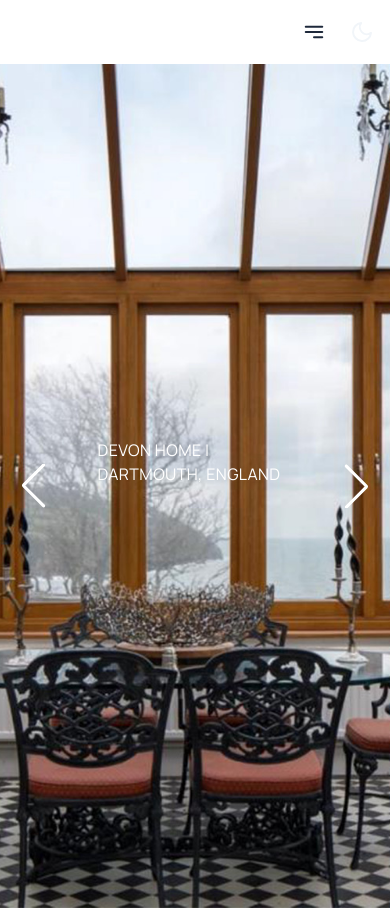
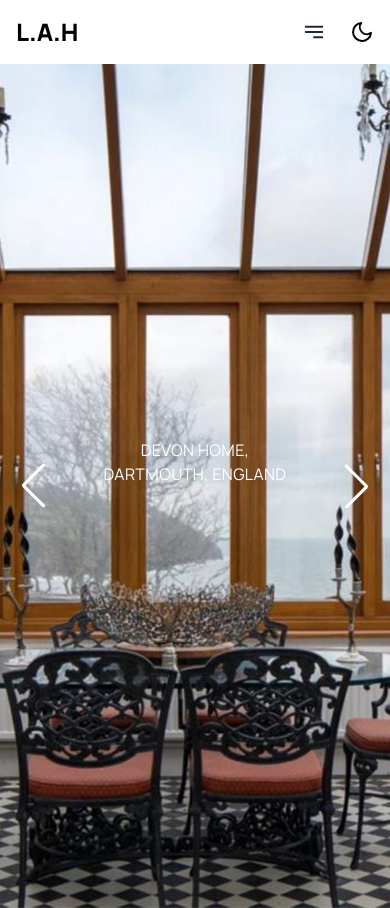
Before and after one commit to saadkhaan/lah, a Next.js app: page / in a window 390 px wide. Built offline with nearby package versions, Linux system fonts and the light colour scheme.

Commit message:
portfolio text centered for mobile

```diff
--- a/app/globals.css
+++ b/app/globals.css
@@ -23,6 +23,6 @@
         @apply text-slate-500 tracking-wide dark:text-slate-400
     }
     nav li {
-        @apply uppercase text-lg text-white hover:text-slate-200 dark:text-slate-400 dark:hover:text-slate-300
+        @apply uppercase text-lg text-slate-800 md:text-white hover:text-slate-200 dark:text-slate-400 dark:hover:text-slate-300
     }
 }
--- a/components/HeroCarousel.js
+++ b/components/HeroCarousel.js
@@ -44,12 +44,12 @@ export default function HeroCarousel() {
 					<Image
 						src="/cover.jpg"
 						alt="a room"
-						sizes="(max-width: 768px) 100vw, (max-width: 1200px) 50vw, 33vw"
+						sizes="(max-width: 768px) 100vw, (max-width: 1200px) 20vw, 100vw"
 						fill
 						className="w-full h-full object-cover"
 					/>
-					<p className="absolute uppercase text-white sm:text-xl bottom-[50%] left-[50%] transform -translate-x-[50%] sm:bottom-20 sm:left-20 sm:translate-x-0">
-						Devon Home | Dartmouth, England
+					<p className="absolute uppercase text-white text-center sm:text-xl bottom-[50%] left-[50%] transform -translate-x-[50%] sm:bottom-20 sm:left-20 sm:translate-x-0">
+						Devon Home, Dartmouth, England
 					</p>
 				</div>
 			</swiper-slide>
@@ -58,12 +58,12 @@ export default function HeroCarousel() {
 					<Image
 						src="/cover2.jpg"
 						alt="a room"
-						sizes="(max-width: 768px) 100vw, (max-width: 1200px) 50vw, 33vw"
+						sizes="(max-width: 768px) 100vw, (max-width: 1200px) 20vw, 100vw"
 						fill
 						className="w-full h-full object-cover"
 					/>
-					<p className="absolute uppercase text-white sm:text-xl bottom-[50%] left-[50%] transform -translate-x-[50%] sm:bottom-20 sm:left-20 sm:translate-x-0">
-						Devon Home | Dartmouth, England
+					<p className="absolute uppercase text-white text-center sm:text-xl bottom-[50%] left-[50%] transform -translate-x-[50%] sm:bottom-20 sm:left-20 sm:translate-x-0">
+						Devon Home, Dartmouth, England
 					</p>
 				</div>
 			</swiper-slide>
@@ -72,12 +72,12 @@ export default function HeroCarousel() {
 					<Image
 						src="/cover3.jpg"
 						alt="a room"
-						sizes="(max-width: 768px) 100vw, (max-width: 1200px) 50vw, 33vw"
+						sizes="(max-width: 768px) 100vw, (max-width: 1200px) 20vw, 100vw"
 						fill
 						className="w-full h-full object-cover"
 					/>
-					<p className="absolute uppercase text-white sm:text-xl bottom-[50%] left-[50%] transform -translate-x-[50%] sm:bottom-20 sm:left-20 sm:translate-x-0">
-						Devon Home | Dartmouth, England
+					<p className="absolute uppercase text-white text-center sm:text-xl bottom-[50%] left-[50%] transform -translate-x-[50%] sm:bottom-20 sm:left-20 sm:translate-x-0">
+						Devon Home, Dartmouth, England
 					</p>
 				</div>
 			</swiper-slide>
@@ -86,12 +86,12 @@ export default function HeroCarousel() {
 					<Image
 						src="/cover4.jpg"
 						alt="a room"
-						sizes="(max-width: 768px) 100vw, (max-width: 1200px) 50vw, 33vw"
+						sizes="(max-width: 768px) 100vw, (max-width: 1200px) 50vw, 100vw"
 						fill
 						className="w-full h-full object-cover"
 					/>
-					<p className="absolute uppercase text-white sm:text-xl bottom-[50%] left-[50%] transform -translate-x-[50%] sm:bottom-20 sm:left-20 sm:translate-x-0">
-						Devon Home | Dartmouth, England
+					<p className="absolute uppercase text-white text-center sm:text-xl bottom-[50%] left-[50%] transform -translate-x-[50%] sm:bottom-20 sm:left-20 sm:translate-x-0">
+						Devon Home, Dartmouth, England
 					</p>
 				</div>
 			</swiper-slide>
--- a/components/Navbar.js
+++ b/components/Navbar.js
@@ -9,10 +9,10 @@ export default function Navbar() {
 	const [navbar, setNavbar] = useState(false);
 	const router = useRouter();
 	return (
-		<nav className="w-full bg-transparent dark:bg-slate-900 md:fixed md:top-0 md:z-10 ">
+		<nav className="w-full bg-transparent dark:bg-slate-900 sm:fixed md:top-0 md:z-10 ">
 			<div className="container mx-auto justify-between px-4 md:flex md:items-center">
 				<div className="flex items-center justify-between py-3 md:block md:py-5">
-					<div className="w-40 font-black text-white text-2xl dark:text-slate-400">
+					<div className="w-40 font-black md:text-white text-2xl dark:text-slate-400">
 						<Link href="/">L.A.H</Link>
 					</div>
 					<div className="md:hidden">
--- a/components/ThemeSwitch.js
+++ b/components/ThemeSwitch.js
@@ -22,9 +22,9 @@ const ThemeSwitch = () => {
 			aria-label="Change color mode"
 		>
 			{theme === "dark" ? (
-				<FiSun size={24} className="text-slate-100 dark:text-slate-300" />
+				<FiSun size={24} className="sm:text-slate-100 dark:text-slate-300" />
 			) : (
-				<FiMoon size={24} className="text-slate-100 dark:text-slate-300" />
+				<FiMoon size={24} className="sm:text-slate-100 dark:text-slate-300" />
 			)}
 		</button>
 	);
```
